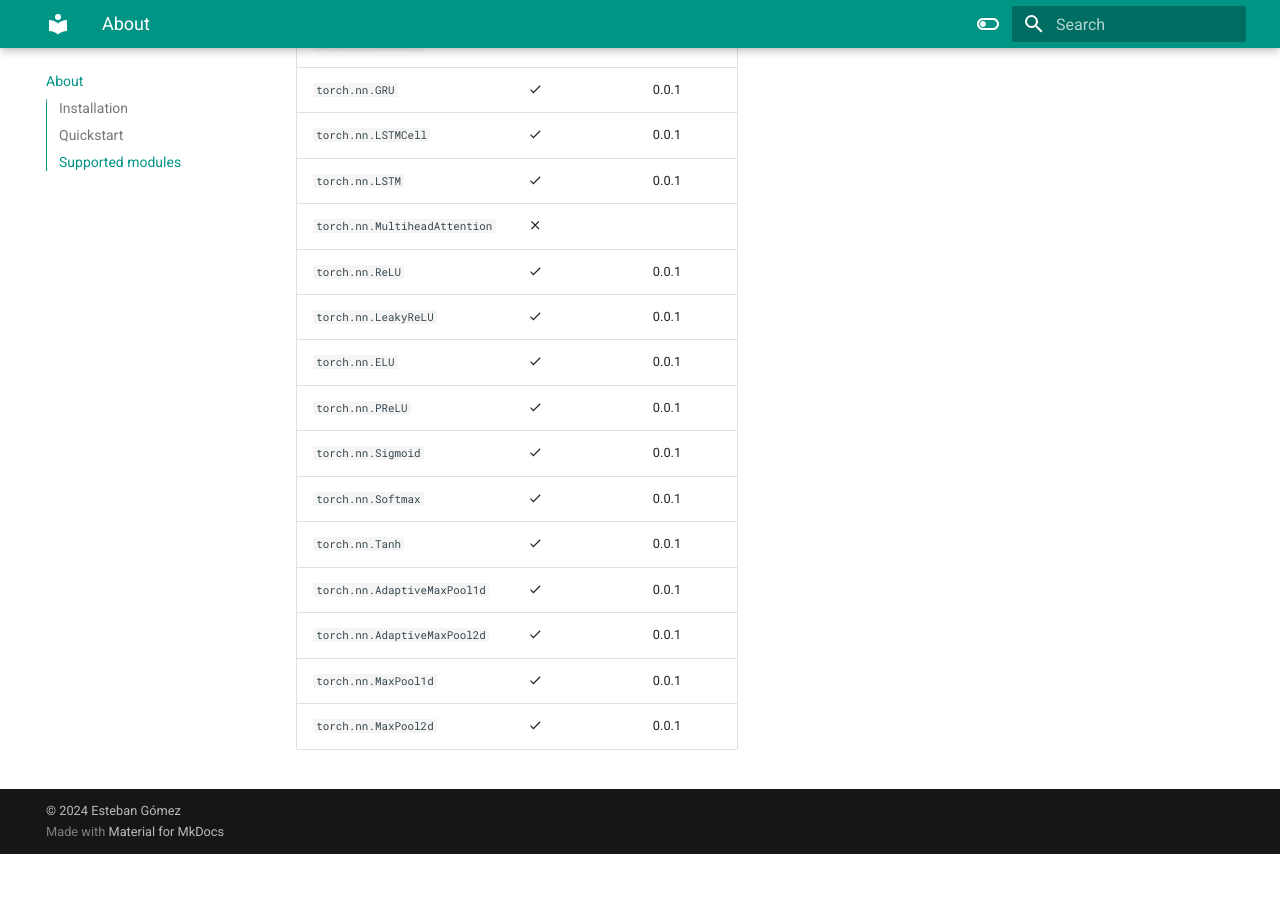
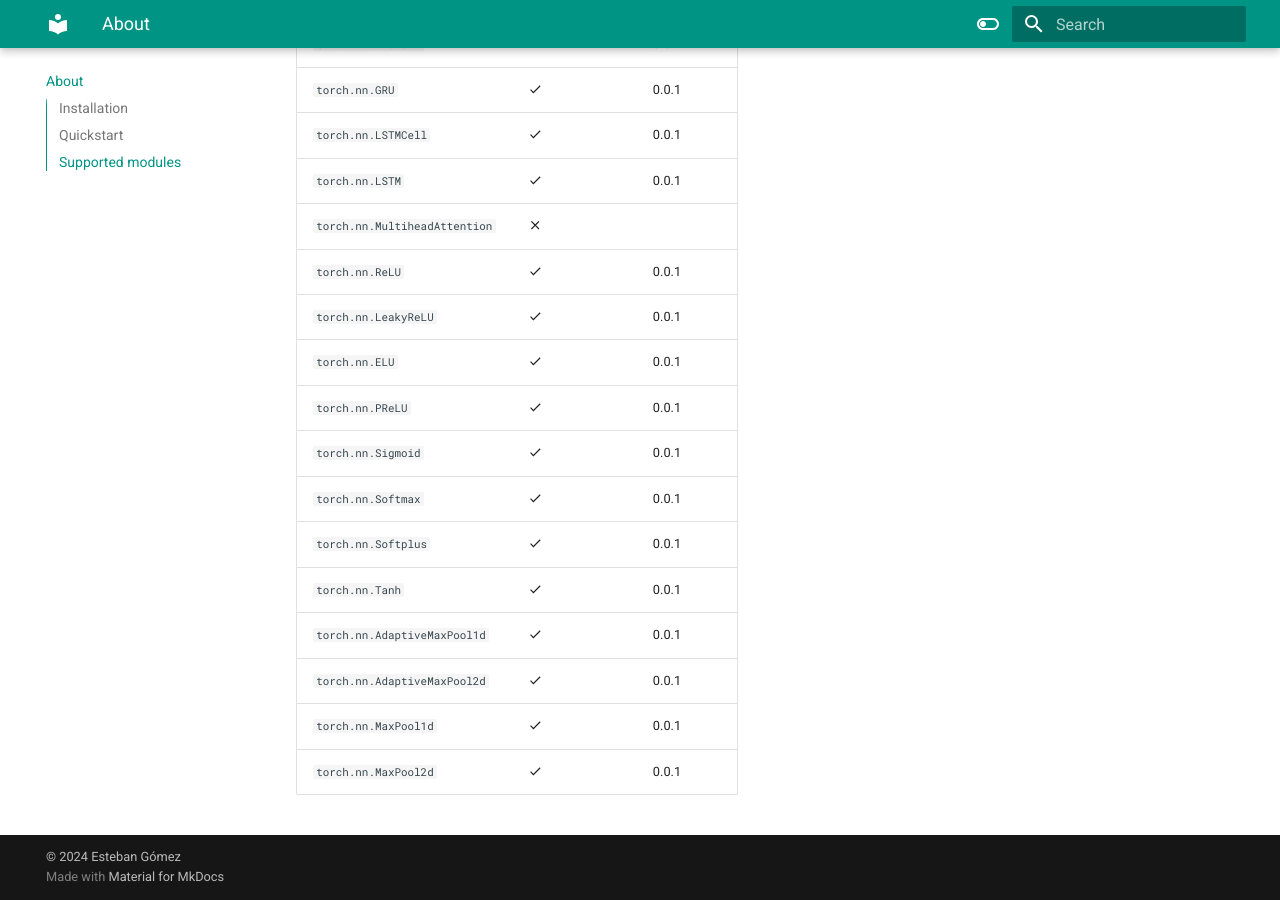
Before and after one commit to eagomez2/moduleprofiler, an MkDocs documentation site: the page built from docs/index.md, in a window 1280 px wide and 900 px high, scrolled down 2746 px. Built offline with MkDocs 1.6.1 and Material for MkDocs 9.7.7, drawn with Linux system fonts in a browser that asks for light colours; comment, search, counter and statistics services are not loaded; before the commit the page ends 3600 px from its top, so only the background shows below that.

Commit message:
Update index.md

```diff
--- a/docs/index.md
+++ b/docs/index.md
@@ -111,6 +111,7 @@ By default, all methods support all modules as long as these are instances of `t
 | `torch.nn.PReLU`             | :material-check:                   | 0.0.1   |
 | `torch.nn.Sigmoid`           | :material-check:                   | 0.0.1   |
 | `torch.nn.Softmax`           | :material-check:                   | 0.0.1   |
+| `torch.nn.Softplus`          | :material-check:                   | 0.0.1   |
 | `torch.nn.Tanh`              | :material-check:                   | 0.0.1   |
 | `torch.nn.AdaptiveMaxPool1d` | :material-check:                   | 0.0.1   |
 | `torch.nn.AdaptiveMaxPool2d` | :material-check:                   | 0.0.1   |
```
